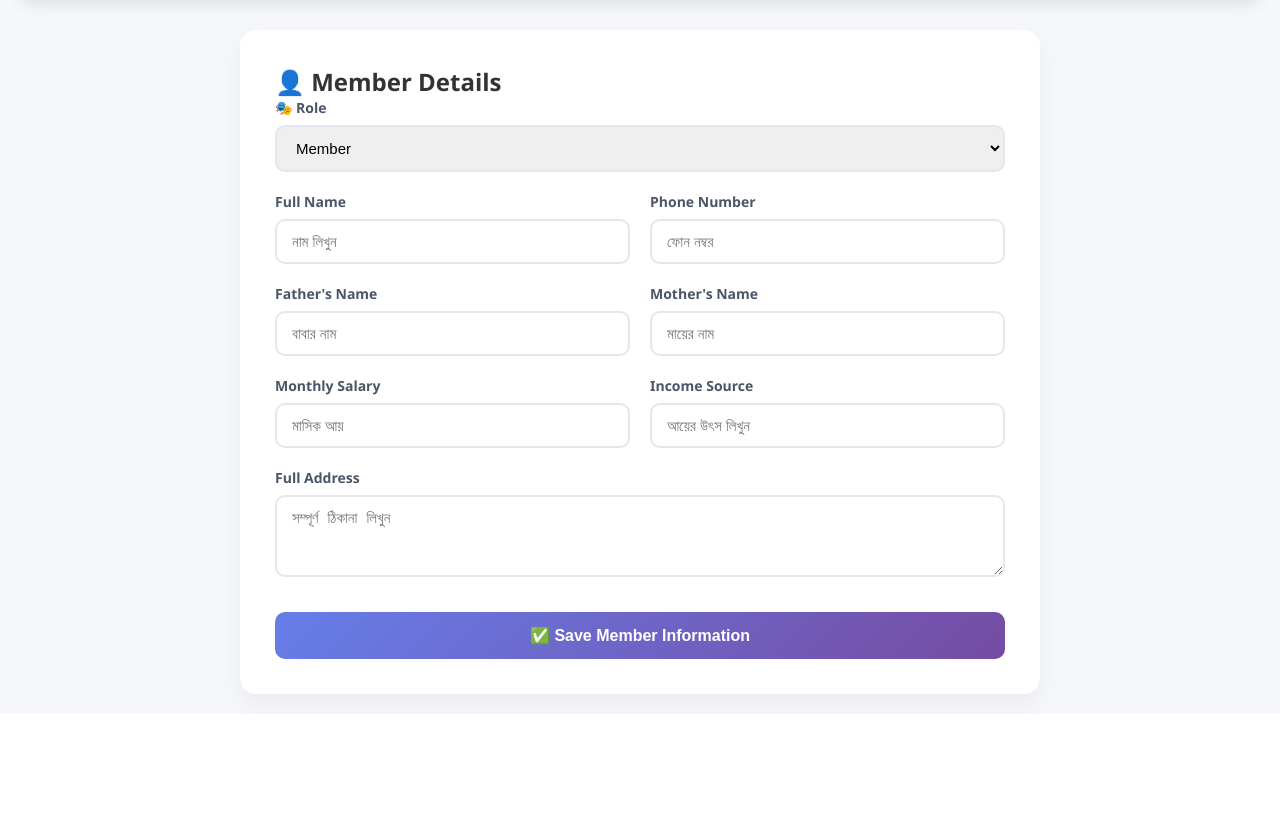
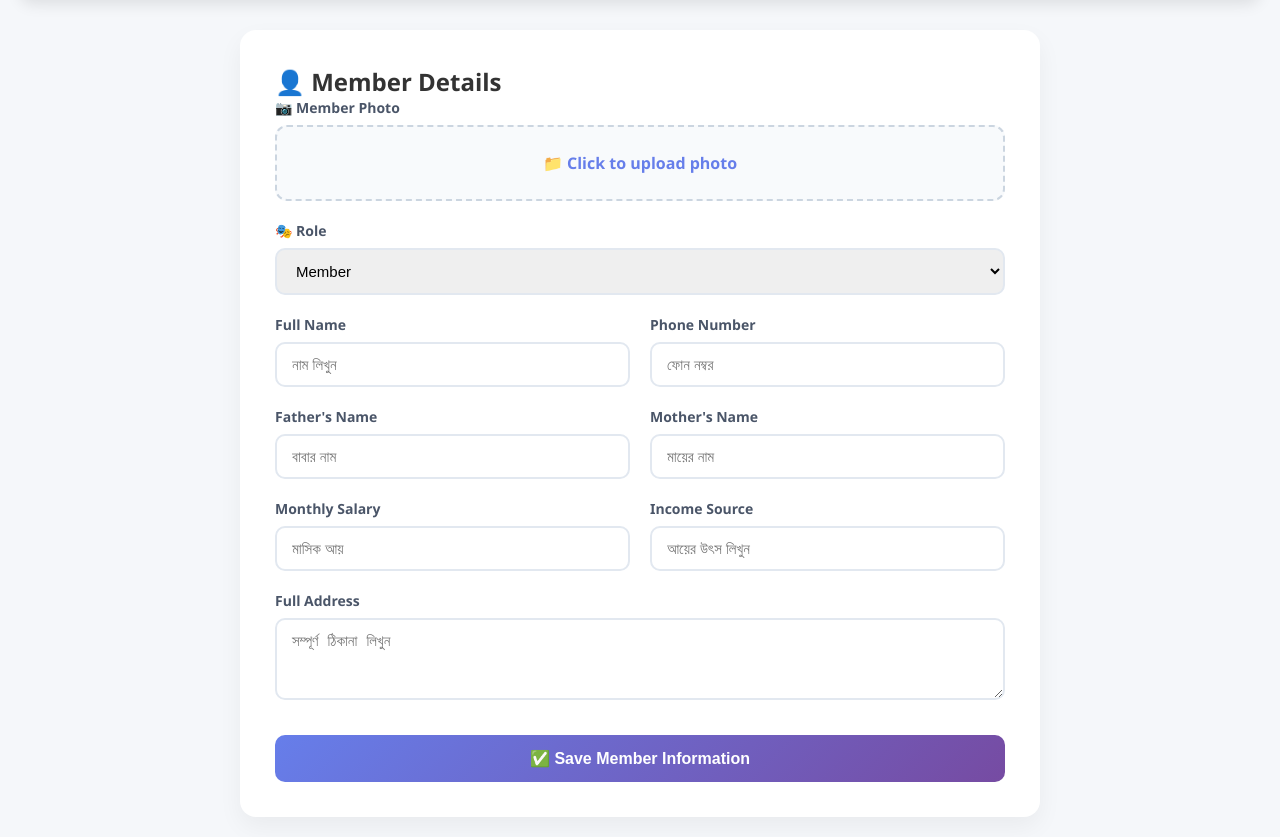
Before and after one commit to Raihanroo/Family_expendeture_Truckers-, a Django app: page /expenses/members/add/ in a window 1280 px wide. Shown: the part 100-937 px from the top of the page. Before the commit the page ends 813 px from the top, so only its background shows below. Run offline with Django 5.2, Linux system fonts and the light colour scheme; the visitor is signed in with stand-in values (Sample User, id 1).

Commit message:
Restore Cloudinary photo upload for Vercel

```diff
--- a/expenses/forms.py
+++ b/expenses/forms.py
@@ -123,6 +123,7 @@ class FamilyMemberForm(forms.ModelForm):
             "salary",
             "address",  # নতুন যুক্ত
             "role",
+            "photo",
         ]
         widgets = {
             "name": forms.TextInput(
--- a/expenses/models.py
+++ b/expenses/models.py
@@ -1,6 +1,7 @@
 from django.db import models
 from django.contrib.auth.models import User
 from django.utils import timezone
+from cloudinary.models import CloudinaryField
 
 
 class Expense(models.Model):
@@ -126,6 +127,7 @@ class FamilyMember(models.Model):
         ("MEMBER", "Member"),
         ("Visitor", "Visitor"),
     ]
+    photo = CloudinaryField("image", folder="member_photos/", null=True, blank=True)
     user = models.ForeignKey(
         User, on_delete=models.CASCADE, related_name="family_memberships"
     )
--- a/expenses/templates/expenses/add_member.html
+++ b/expenses/templates/expenses/add_member.html
@@ -17,6 +17,8 @@
         .form-group input:focus, .form-group select:focus { border-color: #667eea; }
         .form-row { display: grid; grid-template-columns: 1fr 1fr; gap: 20px; }
         .btn-submit { width: 100%; padding: 14px; background: linear-gradient(135deg, #667eea 0%, #764ba2 100%); color: white; border: none; border-radius: 10px; font-size: 16px; font-weight: 600; cursor: pointer; transition: 0.3s; margin-top: 10px; }
+        .photo-upload-area { border: 2px dashed #cbd5e0; border-radius: 12px; padding: 25px; text-align: center; cursor: pointer; background: #f8fafc; transition: 0.3s; }
+        .photo-upload-area:hover { border-color: #667eea; background: #f0f4ff; }
         .alert { padding: 12px; border-radius: 8px; background: #def7ec; color: #03543f; margin-bottom: 20px; }
         @media (max-width: 600px) { .form-row { grid-template-columns: 1fr; } }
     </style>
@@ -25,7 +27,12 @@
     <div class="navbar">
         <div style="display:flex; align-items:center; gap:15px;">
             <div style="width:50px; height:50px; border-radius:50%; overflow:hidden; background:rgba(255,255,255,0.2); display:flex; align-items:center; justify-content:center; border:2px solid white;">
-                <span>👤</span>
+                {% if form.instance.photo %}
+                    <img id="preview-photo" src="{{ form.instance.photo.url }}" style="width:100%; height:100%; object-fit:cover;">
+                {% else %}
+                    <img id="preview-photo" src="#" style="width:100%; height:100%; object-fit:cover; display:none;">
+                {% endif %}
+                <span id="default-icon" {% if form.instance.photo %}style="display:none;"{% endif %}>👤</span>
             </div>
             <h1>{% if edit_mode %}Edit Member{% else %}Add New Member{% endif %}</h1>
         </div>
@@ -40,6 +47,14 @@
 
         <form method="POST" enctype="multipart/form-data">
             {% csrf_token %}
+
+            <div class="form-group">
+                <label>📷 Member Photo</label>
+                <div class="photo-upload-area" onclick="document.getElementById('photo-input').click()">
+                    <p style="color: #667eea; font-weight: 600;">📁 Click to upload photo</p>
+                </div>
+                <input type="file" id="photo-input" name="photo" accept="image/*" style="display:none;">
+            </div>
 
             <div class="form-group">
                 <label>🎭 Role</label>
@@ -96,5 +111,21 @@
             </button>
         </form>
     </div>
+
+    <script>
+        document.getElementById('photo-input').addEventListener('change', function (e) {
+            const file = e.target.files[0];
+            if (file) {
+                const reader = new FileReader();
+                reader.onload = function (e) {
+                    const preview = document.getElementById('preview-photo');
+                    preview.src = e.target.result;
+                    preview.style.display = 'block';
+                    document.getElementById('default-icon').style.display = 'none';
+                }
+                reader.readAsDataURL(file);
+            }
+        });
+    </script>
 </body>
 </html>
```
Also changed, not shown: core/settings.py (+10 -0 lines).
